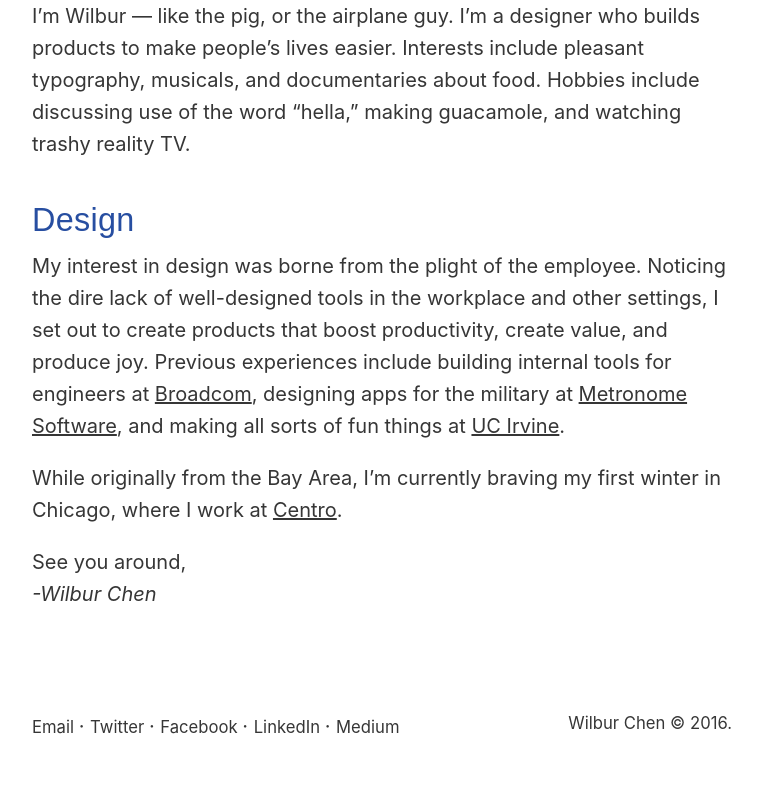
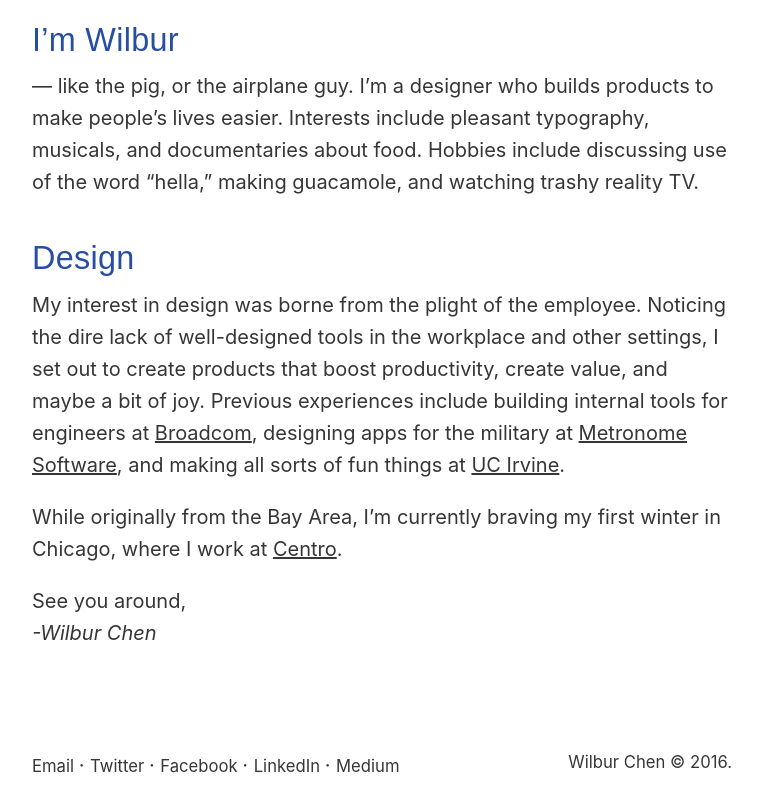
Before and after one commit to wilburc/wilburc.github.io, a Jekyll site: the page built from about.md, in a window 1280 px wide. Shown: the part 532-1327 px from the top of the page, without its empty margins (258-1019 px from the left). Built offline with Jekyll 4.4.1, drawn with Linux system fonts in a browser that asks for light colours; before the commit the page ends 1288 px from its top, so only the background shows below that.

Commit message:
small changes again

```diff
--- a/about.md
+++ b/about.md
@@ -7,11 +7,12 @@ title: Hey there.
 
 <img src='/files/IMG_2154.png' data-action='zoom'>
 
-I’m Wilbur — like the pig, or the airplane guy. I’m a designer who builds products to make people’s lives easier. Interests include pleasant typography, musicals, and documentaries about food. Hobbies include discussing use of the word “hella,” making guacamole, and watching trashy reality TV.
+## I’m Wilbur
+ — like the pig, or the airplane guy. I’m a designer who builds products to make people’s lives easier. Interests include pleasant typography, musicals, and documentaries about food. Hobbies include discussing use of the word “hella,” making guacamole, and watching trashy reality TV.
 
 ## Design
 
-My interest in design was borne from the plight of the employee. Noticing the dire lack of well-designed tools in the workplace and other settings, I set out to create products that boost productivity, create value, and produce joy. Previous experiences include building internal tools for engineers at <a href='https://www.broadcom.com/'>Broadcom</a>, designing apps for the military at <a href='http://www.metronome-software.com/'>Metronome Software</a>, and making all sorts of fun things at <a href='http://uci.edu'>UC Irvine</a>.
+My interest in design was borne from the plight of the employee. Noticing the dire lack of well-designed tools in the workplace and other settings, I set out to create products that boost productivity, create value, and maybe a bit of joy. Previous experiences include building internal tools for engineers at <a href='https://www.broadcom.com/'>Broadcom</a>, designing apps for the military at <a href='http://www.metronome-software.com/'>Metronome Software</a>, and making all sorts of fun things at <a href='http://uci.edu'>UC Irvine</a>.
 
 While originally from the Bay Area, I’m currently braving my first winter in Chicago, where I work at <a href='http://centro.net'>Centro</a>.
 
```
Also changed, not shown: 11 other files.
